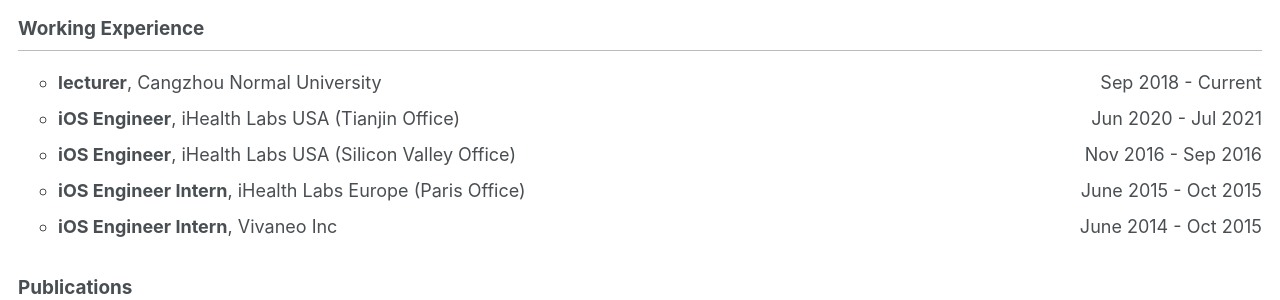
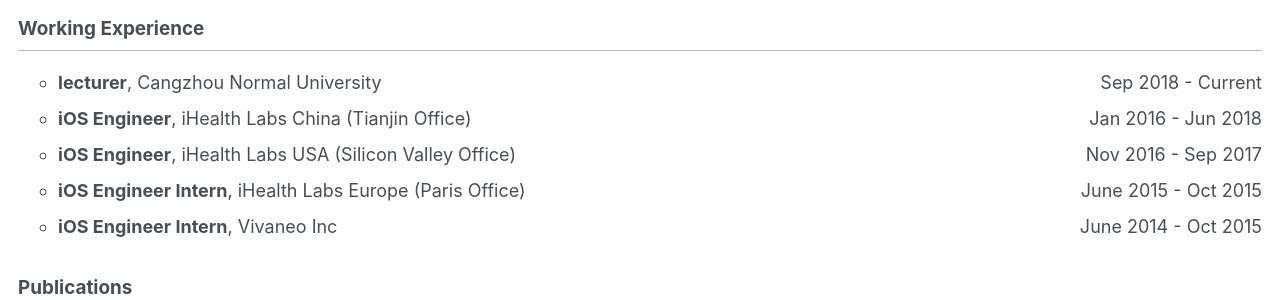
Before and after one commit to sydmou/sydmou.github.io, a Jekyll site: the page built from _pages/cv.md, in a window 1280 px wide and 900 px high, scrolled down 515 px. Shown: the part 152-452 px from the top of the window. Built offline with Jekyll 4.4.1, drawn with Linux system fonts in a browser that asks for light colours.

Commit message:
Update cv.md

```diff
--- a/_pages/cv.md
+++ b/_pages/cv.md
@@ -29,8 +29,8 @@
 ## Working Experience
 
 * **lecturer**, Cangzhou Normal University <span style="float: right;"> Sep 2018 - Current</span>
-* **iOS Engineer**, iHealth Labs USA (Tianjin Office)<span style="float: right;"> Jun 2020 - Jul 2021</span>
-* **iOS Engineer**, iHealth Labs USA (Silicon Valley Office)  <span style="float: right;"> Nov 2016 - Sep 2016</span>
+* **iOS Engineer**, iHealth Labs China (Tianjin Office)<span style="float: right;"> Jan 2016 - Jun 2018</span>
+* **iOS Engineer**, iHealth Labs USA (Silicon Valley Office)  <span style="float: right;"> Nov 2016 - Sep 2017</span>
 * **iOS Engineer Intern**, iHealth Labs Europe (Paris Office)<span style="float: right;"> June 2015 - Oct 2015</span>
 * **iOS Engineer Intern**, Vivaneo Inc  <span style="float: right;">June 2014 - Oct 2015</span>
 
```
